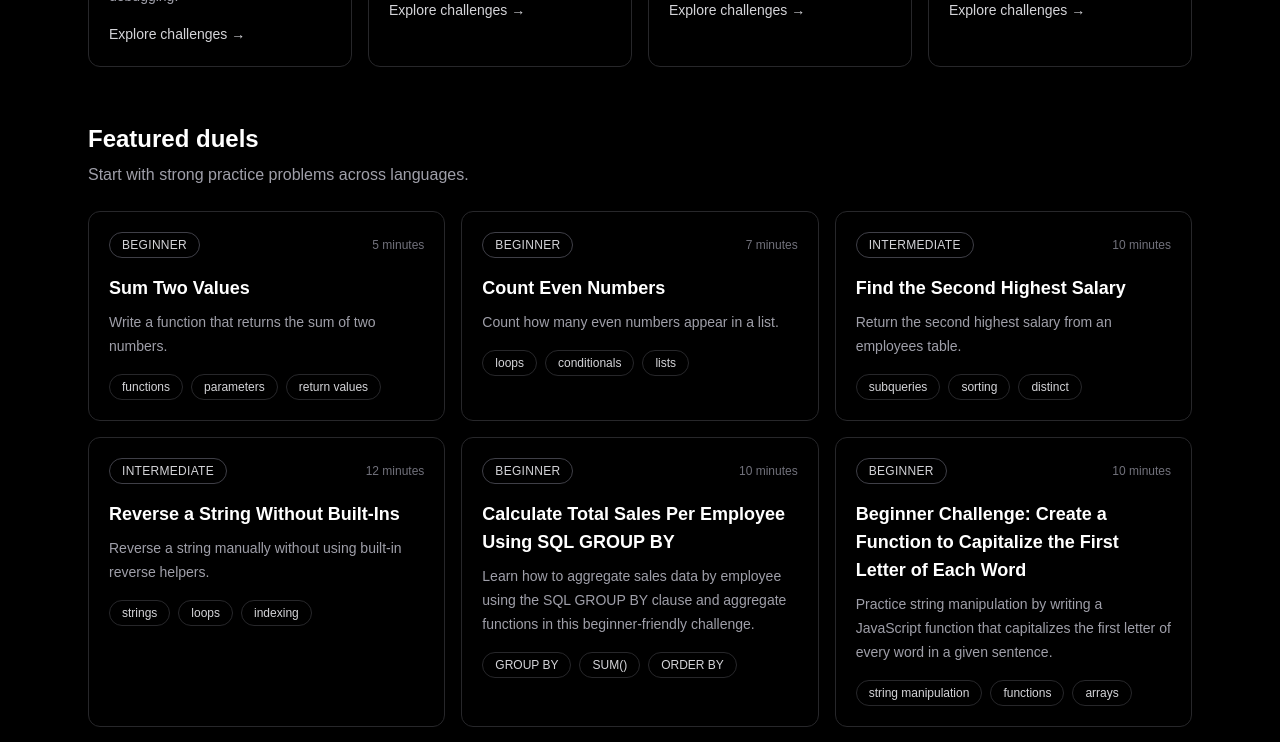
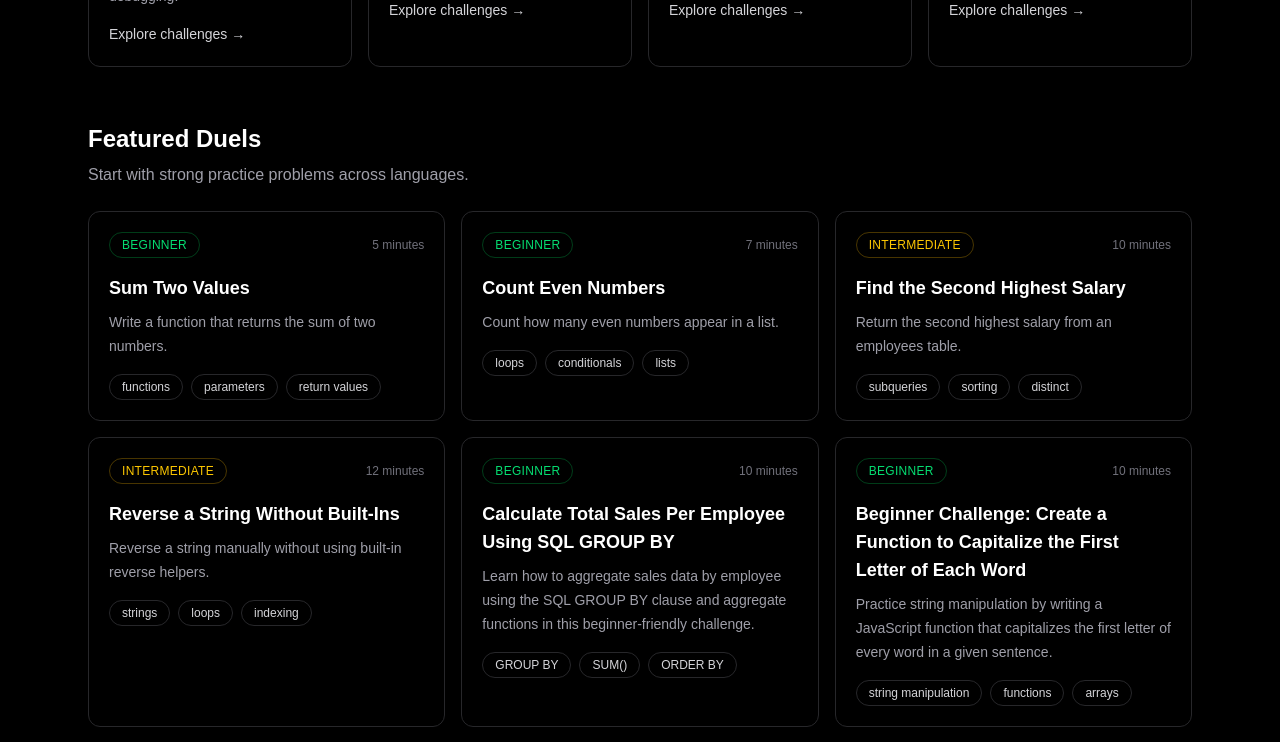
Before and after one commit to Chaikata/simple-coding-guide, a Next.js app: page /dev-duel in a window 1280 px wide. Shown: the part 1000-1742 px from the top of the page. Built offline with nearby package versions, Linux system fonts and the light colour scheme.

Commit message:
Dev Duals page correction

```diff
--- a/app/dev-duel/page.tsx
+++ b/app/dev-duel/page.tsx
@@ -1,6 +1,7 @@
 import DevDuelHero from "@/components/dev-duel/DevDuelHero";
 import DevDuelLanguageCard from "@/components/dev-duel/DevDuelLanguageCard";
 import DevDuelChallengeCard from "@/components/dev-duel/DevDuelChallengeCard";
+import StreakCard from "@/components/dev-duel/StreakCard";
 import { devDuels, supportedDevDuelLanguages } from "@/data/devDuels";
 import Link from "next/link";
 
@@ -69,6 +70,8 @@ export default function DevDuelPage() {
           </div>
         </section>
 
+        <StreakCard />
+
         <section id="languages" className="mt-12">
           <div className="mb-6">
             <h2 className="text-2xl font-bold text-white">
@@ -93,7 +96,7 @@ export default function DevDuelPage() {
 
         <section className="mt-14">
           <div className="mb-6">
-            <h2 className="text-2xl font-bold text-white">Featured duels</h2>
+            <h2 className="text-2xl font-bold text-white">Featured Duels</h2>
             <p className="mt-2 text-zinc-400">
               Start with strong practice problems across languages.
             </p>
--- a/components/dev-duel/DevDuelChallengeCard.tsx
+++ b/components/dev-duel/DevDuelChallengeCard.tsx
@@ -4,6 +4,19 @@ import type { DevDuelChallenge } from "@/data/devDuels";
 type Props = {
   challenge: DevDuelChallenge;
 };
+
+function getDifficultyStyle(level: string) {
+  switch (level) {
+    case "beginner":
+      return "border-green-500/30 text-green-400";
+    case "intermediate":
+      return "border-yellow-500/30 text-yellow-400";
+    case "advanced":
+      return "border-red-500/30 text-red-400";
+    default:
+      return "border-zinc-700 text-zinc-300";
+  }
+}
 
 export default function DevDuelChallengeCard({ challenge }: Props) {
   return (
@@ -12,7 +25,11 @@ export default function DevDuelChallengeCard({ challenge }: Props) {
       className="block rounded-xl border border-zinc-800 bg-black p-5 transition hover:border-zinc-700"
     >
       <div className="flex items-center justify-between gap-3">
-        <span className="rounded-full border border-zinc-700 px-3 py-1 text-xs font-medium uppercase tracking-wide text-zinc-300">
+        <span
+          className={`rounded-full border px-3 py-1 text-xs font-medium uppercase tracking-wide ${getDifficultyStyle(
+            challenge.difficulty
+          )}`}
+        >
           {challenge.difficulty}
         </span>
 
```
